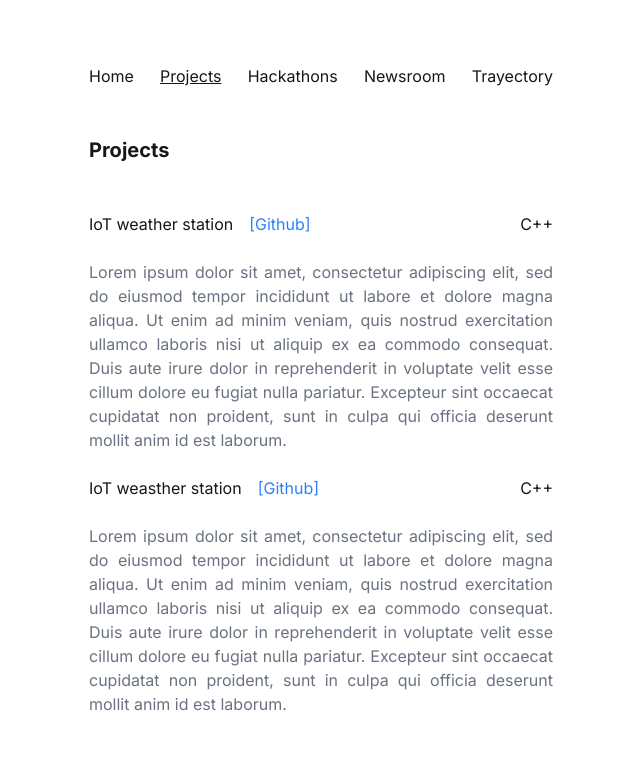
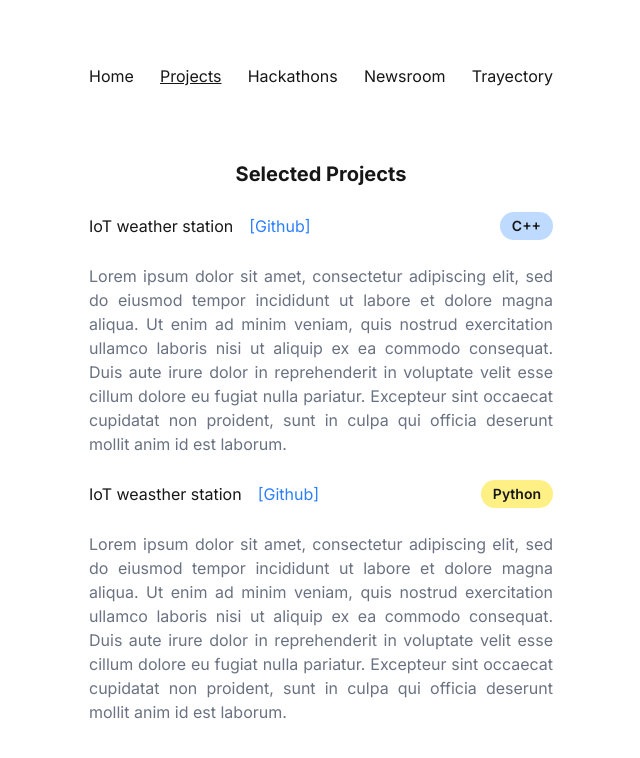
Before and after one commit to urnice1111/my-portfolio, a Next.js app: page /projects in a window 1280 px wide. Shown: the top 758 px of the page, without its empty margins (319-959 px from the left). Built offline with nearby package versions, Linux system fonts and the light colour scheme.

Commit message:
Added background pill for main language on projects

```diff
--- a/app/components/FeaturedProjects.tsx
+++ b/app/components/FeaturedProjects.tsx
@@ -2,8 +2,20 @@ import { getProjects } from "@/lib/projects";
 
 
 export default async function FeaturedProjects(){
+
+    const languageStyles: Record<string, string> = {
+        "C++":        "bg-blue-300",
+        "Python":     "bg-yellow-300",
+        "TypeScript": "bg-sky-300",
+        "JavaScript": "bg-amber-300",
+        "Swift":      "bg-orange-300",
+        "Rust":       "bg-red-300",
+        "Go":         "bg-cyan-300",
+    };
+    const pillBase = "inline-block rounded-full px-3 py-1 text-sm font-semibold";
     console.log("FeaturedProjects rendered at", new Date().toISOString());
     const items = await getProjects();
+
 
     return (
         <div className="py-6">
@@ -19,7 +31,7 @@ export default async function FeaturedProjects(){
                                 <a href={link.link} key={item.name} className="text-blue-500 hover:underline">{"[" + link.name + "]"}</a>
                             ))}
                         </div>
-                        <h1>{item.main_language}</h1>
+                        <h1 className={`${pillBase} ${languageStyles[item.main_language]}`}>{item.main_language}</h1>
                     </div>
 
                     <p className="text-justify text-gray-500">{item.description}</p>
--- a/app/data/projects.json
+++ b/app/data/projects.json
@@ -16,7 +16,7 @@
         "name" : "IoT weasther station",
         "featured": false,
         "description" : "Lorem ipsum dolor sit amet, consectetur adipiscing elit, sed do eiusmod tempor incididunt ut labore et dolore magna aliqua. Ut enim ad minim veniam, quis nostrud exercitation ullamco laboris nisi ut aliquip ex ea commodo consequat. Duis aute irure dolor in reprehenderit in voluptate velit esse cillum dolore eu fugiat nulla pariatur. Excepteur sint occaecat cupidatat non proident, sunt in culpa qui officia deserunt mollit anim id est laborum.",
-        "main_language" : "C++",
+        "main_language" : "Python",
         "links":
                 [
                     {
--- a/app/newsroom/[slug]/page.tsx
+++ b/app/newsroom/[slug]/page.tsx
@@ -23,7 +23,7 @@ export default async function PostPage({ params }: { params: Promise<{ slug: str
         components={{
           h1: ({ children }) => <h1 className="font-normal text-xl mb-2">{children}</h1>,
           h2: ({ children }) => <h2 className="font-normal text-xl mb-2">{children}</h2>,
-          p: ({ children }) => <p className="text-gray-700 mb-4 text-justify">{children}</p>,
+          p: ({ children }) => <p className="text-gray-900 mb-4 text-justify">{children}</p>,
           a: ({ href, children }) => <a href={href} className="text-blue-500 hover:underline">{children}</a>,
           ul: ({ children }) => <ul className="list-disc list-inside mb-4">{children}</ul>,
           ol: ({ children }) => <ol className="list-decimal list-inside mb-4">{children}</ol>,
--- a/app/projects/page.tsx
+++ b/app/projects/page.tsx
@@ -2,14 +2,22 @@ import { getProjects } from "@/lib/projects";
 
 export default async function projects(){
     const items = await getProjects();
+    const languageStyles: Record<string, string> = {
+        "C++":        "bg-blue-200",
+        "Python":     "bg-yellow-200",
+        "TypeScript": "bg-sky-200",
+        "JavaScript": "bg-amber-200",
+        "Swift":      "bg-orange-200",
+        "Rust":       "bg-red-200",
+        "Go":         "bg-cyan-200",
+    };
+    const pillBase = "inline-block rounded-full px-3 py-1 text-sm font-semibold";
 
     return (
-        <div>
-            <div className="flex justify"><h1 className="font-bold text-xl">Projects</h1></div>
-            <div className="py-6">
+        <div className="py-6">
+            <h1 className="font-bold text-xl">Selected Projects</h1>
 
             {items.map((item) => (
-
                 <div key={item.name}>
                     <div className="flex justify-between items-center py-6" key={item.name}>
                         <div className="flex justify-between gap-4">
@@ -18,7 +26,7 @@ export default async function projects(){
                                 <a href={link.link} key={item.name} className="text-blue-500 hover:underline">{"[" + link.name + "]"}</a>
                             ))}
                         </div>
-                        <h1>{item.main_language}</h1>
+                        <h1 className={`${pillBase} ${languageStyles[item.main_language]}`}>{item.main_language}</h1>
                     </div>
 
                     <p className="text-justify text-gray-500">{item.description}</p>
@@ -26,8 +34,6 @@ export default async function projects(){
             ))}
 
         </div>
-
-        </div>
     )
 
 }
```
